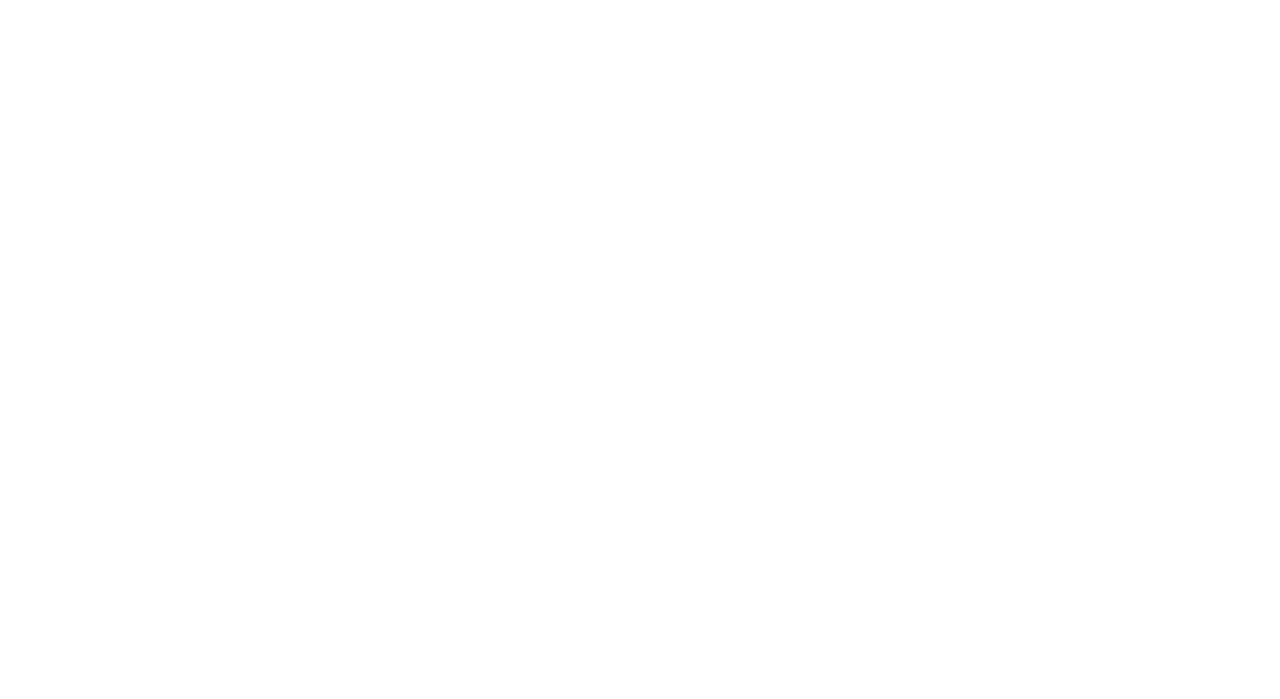
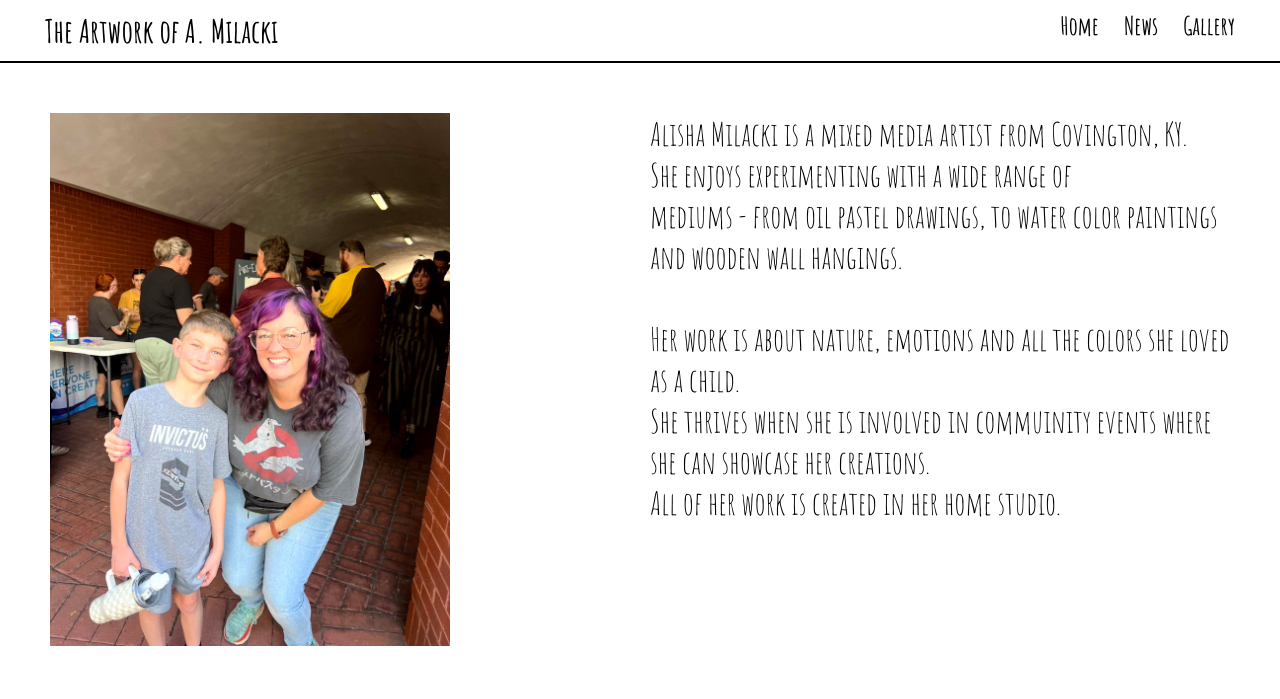
Before and after one commit to KevinMilacki/amilackiart, a plain HTML site: page bio.html in a window 1280 px wide. Drawn offline with Linux system fonts and the light colour scheme; a web font is replaced by a local one.

Commit message:
added bio and news html

```diff
--- a/bio.html
+++ b/bio.html
@@ -0,0 +1,44 @@
+<!doctype html>
+<html lang="en">
+  <head>
+    <meta charset="UTF-8" />
+    <meta name="viewport" content="width=device-width, initial-scale=1.0" />
+    <link rel="stylesheet" href="styles.css" />
+
+    <title>A.Miaclki Bio</title>
+  </head>
+  <style>
+    @import url("https://fonts.googleapis.com/css2?family=Amatic+SC:wght@400;700&family=Caveat:wght@400..700&family=Goldman:wght@400;700&family=Pacifico&display=swap");
+  </style>
+
+  <body>
+    <header>
+      <div><h1>The Artwork of A. Milacki</h1></div>
+      <nav>
+        <ul>
+          <li><a href="index.html">Home</a></li>
+          <li><a href="contact.html">News</a></li>
+          <li><a href="gallery.html">Gallery</a></li>
+        </ul>
+      </nav>
+    </header>
+    <div class="line"></div>
+    <main>
+      <div class="bio_container">
+        <img src="images/events_and_community/Events and community cover.jpg" />
+        <p class="test">
+            Alisha Milacki is a mixed media artist from Covington, KY.<br>
+            She enjoys experimenting with a wide range of <br>mediums
+            - from oil pastel drawings, to water color paintings and wooden wall hangings.<br><br>
+            Her work is about nature, emotions and all the colors she loved as a child.<br>
+            She thrives when she is involved in commuinity events where she can showcase her creations.<br>
+            All of her work is created in her home studio.
+        </p>
+
+      </div>
+    </main>
+    <footer>
+      <p></p>
+    </footer>
+  </body>
+</html>
--- a/styles.css
+++ b/styles.css
@@ -60,6 +60,8 @@
     flex-direction: column;
     font-family: "Amatic SC", sans-serif;
 }
+
+
 
 .container {
     padding-top: 10px;
@@ -132,3 +134,22 @@
     border: none;
 
 }
+.bio_container {
+    display: flex;
+    flex-direction:row;
+    padding: 50px;
+    gap: 200px;
+    justify-content: center;
+    margin: 0, auto;
+    font-family: "Amatic SC", sans-serif;
+}
+
+.test {
+    font-size: 2rem;
+    /* width: 700px; */
+}
+
+.bio_container img {
+    width: 400px;
+    height: auto;
+}
```
Also changed, not shown: contact.html (+37 -0 lines).
